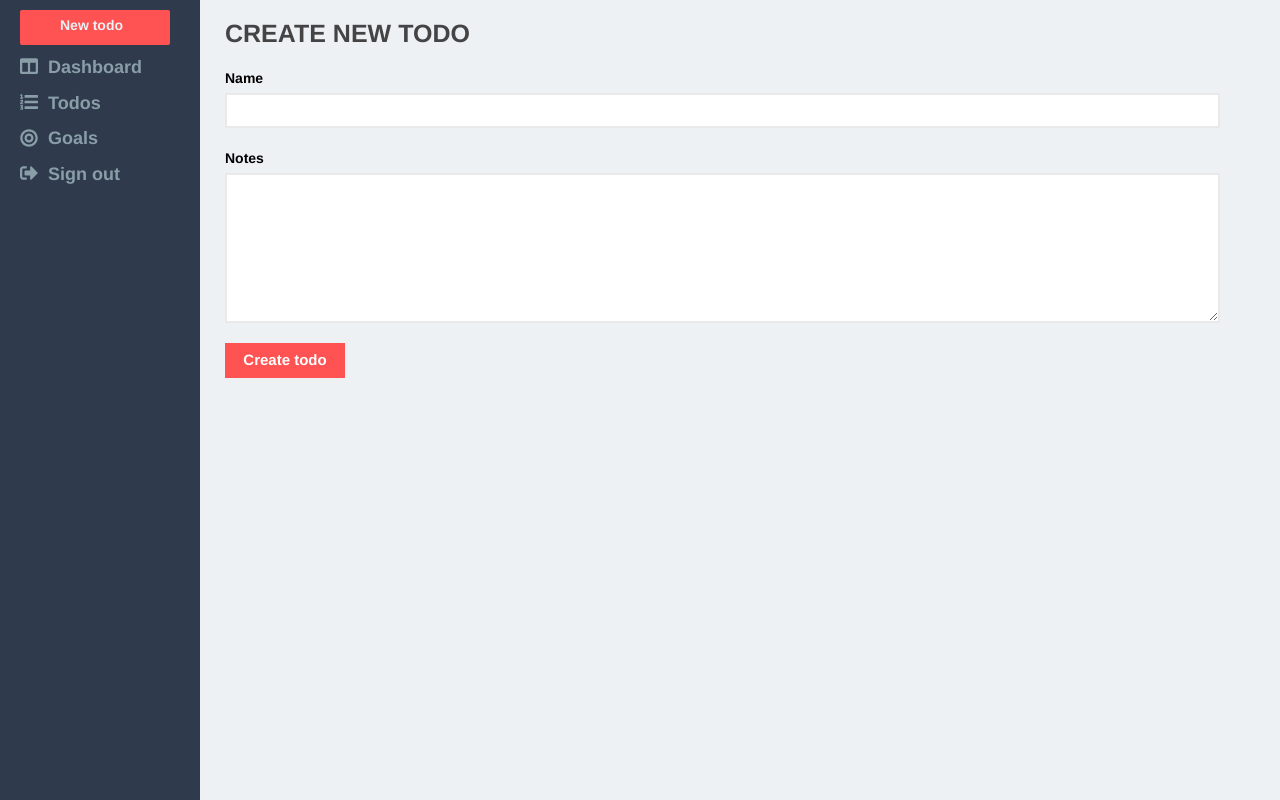
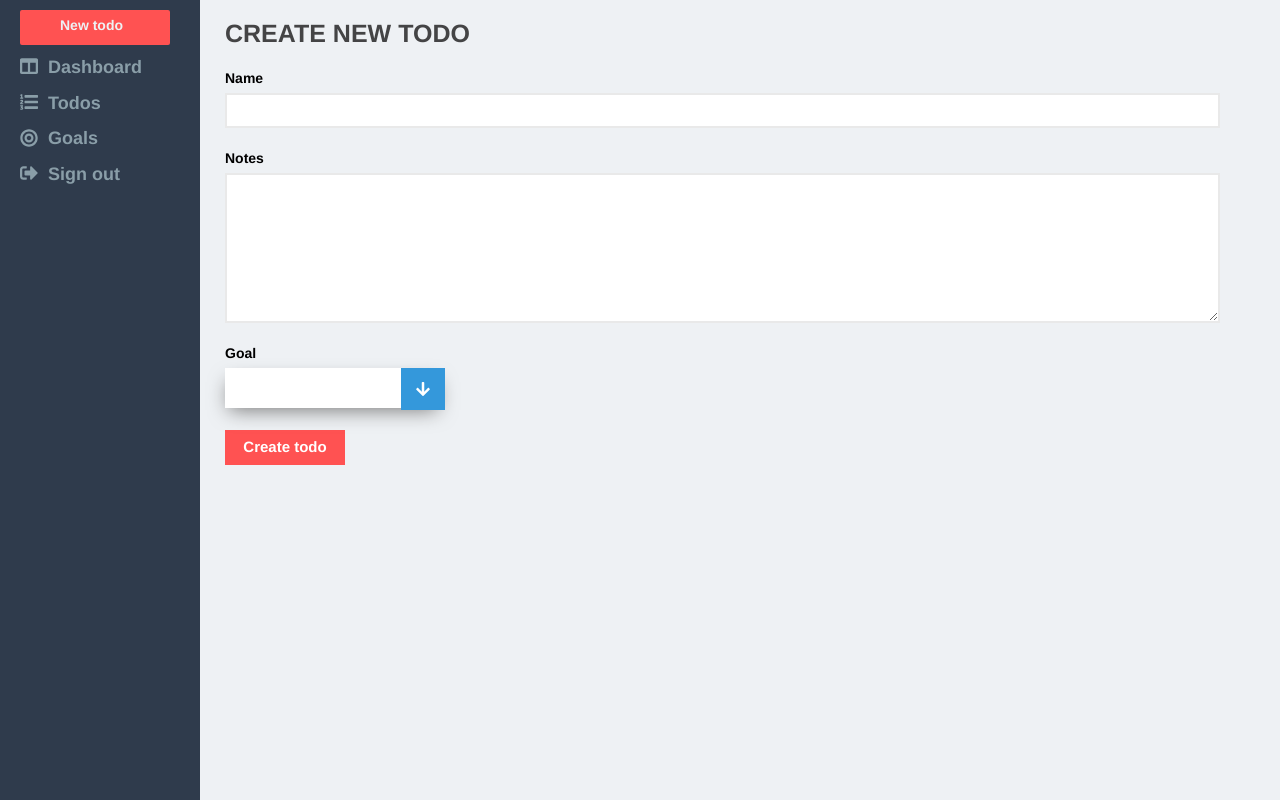
Before and after one commit to Vorh/tm, a Flask app: template src/templates/createTodo.html in a window 1280 px wide. Run offline with Flask 2, Linux system fonts and the light colour scheme; the template is opened without the code that fills it, so the values that code supplies are empty; style sheets or scripts are compiled from the project's sources; some libraries are stand-ins or nearby versions.

Commit message:
[ ADD ]  dropdown

```diff
--- a/src/dao/GoalDao.py
+++ b/src/dao/GoalDao.py
@@ -50,7 +50,6 @@ class GoalDao:
         listGoals = []
         for goal in goals:
             listGoals.append(goals[goal])
-            print(len(goals[goal].listTodo))
 
         print('Goals size : %s' % len(listGoals))
         return listGoals
--- a/src/routes.py
+++ b/src/routes.py
@@ -67,7 +67,8 @@ def completeTodo():
 @app.route('/createTodo', methods=['GET', 'POST'])
 def createTodo():
     if request.method == 'GET':
-        return render_template('createTodo.html')
+        goals = goalDao.getListGoal(10)
+        return render_template('createTodo.html', goals=goals)
     else:
         todo = Todo()
         todo.caption = request.form['caption']
--- a/src/static/css/create_todo.scss
+++ b/src/static/css/create_todo.scss
@@ -1,3 +1,4 @@
+
 .create-todo {
 
   color: black;
@@ -33,8 +34,6 @@
 
   }
 
-}
-
   .border-red:focus {
     border-color: #ff5252;
   }
@@ -48,5 +47,73 @@
     border: none;
     color: white;
     font-weight: 800;
+    margin-top: 20px;
 
   }
+
+  .dropdown {
+    position: relative;
+    display: inline-block;
+
+    .input-dropwown {
+
+      width: 220px;
+      height: 40px;
+      background: white;
+      box-shadow: -2px 8px 20px -6px #777;
+      input {
+        width: 150px;
+        height: 20px;
+        padding: 10px 10px 10px 10px;
+        margin-top: 10px;
+        margin-left: 10px;
+        border: none;
+      }
+
+      button {
+        float: right;
+        width: 20%;
+      }
+    }
+
+    .dropbtn {
+      background-color: #3498DB;
+      color: white;
+      padding: 13px;
+      font-size: 16px;
+      border: none;
+      cursor: pointer;
+    }
+
+    .dropbtn:hover, .dropbtn:focus {
+      background-color: #2980B9;
+    }
+
+    .dropdown-content {
+      display: none;
+      position: absolute;
+      background-color: #f1f1f1;
+      min-width: 220px;
+      overflow: auto;
+      box-shadow: -1px 3px 20px -6px #777;;
+      z-index: 1;
+    }
+
+    .dropdown-content span {
+      color: black;
+      padding: 12px 16px;
+      text-decoration: none;
+      display: block;
+      cursor: pointer;
+    }
+
+    .dropdown-content span:hover {
+      background-color: #ddd
+    }
+
+    .show {
+      display: block;
+    }
+  }
+
+}
--- a/src/static/css/goals.scss
+++ b/src/static/css/goals.scss
@@ -45,6 +45,7 @@
 .goal-todo-list {
   background: white;
   padding-bottom: 15px;
+  display: none;
 
   .separate-goal {
     background-color: #2a2a2a;
--- a/src/static/js/main.js
+++ b/src/static/js/main.js
@@ -51,4 +51,16 @@ $(document).ready(function () {
         parent.find('.goal-todo-list').slideToggle();
     });
 
+
+    $('.dropdown').click(function () {
+        $("#dropdown-goals").toggleClass("show");
+    });
+
+    $('#dropdown-goals').on('click', 'div', function () {
+        var id = $(this).attr('data');
+        var caption = $(this).find("span").text();
+        $('#dropdown-goals').attr('data', id);
+        $('.input-dropwown').find('input').val(caption);
+    })
+
 });
--- a/src/templates/createTodo.html
+++ b/src/templates/createTodo.html
@@ -9,6 +9,21 @@
         <input class="name border-red" type="text" name="caption"><br>
         <label>Notes</label><br>
         <textarea class="notes border-red" name="content" form="create-new-todo"></textarea><br>
+        <label>Goal</label><br>
+
+        <div class="dropdown">
+            <div class="input-dropwown">
+                <input type="text">
+                <button type="button" class="dropbtn"><i class="fas fa-arrow-down"></i></button>
+            </div>
+            <div id="dropdown-goals" class="dropdown-content">
+                <div data="0"><span>None</span></div>
+                {% for goal in goals %}
+                <div data="{{goal.id}}"><span>{{goal.caption}}</span></div>
+                {% endfor %}
+            </div>
+        </div>
+        <br>
         <input type="submit" id="sb-create-new-todo" class="btn-create-todo" value="Create todo">
     </form>
 </div>
```
Lines whose indentation alone changed are shown as unchanged.
